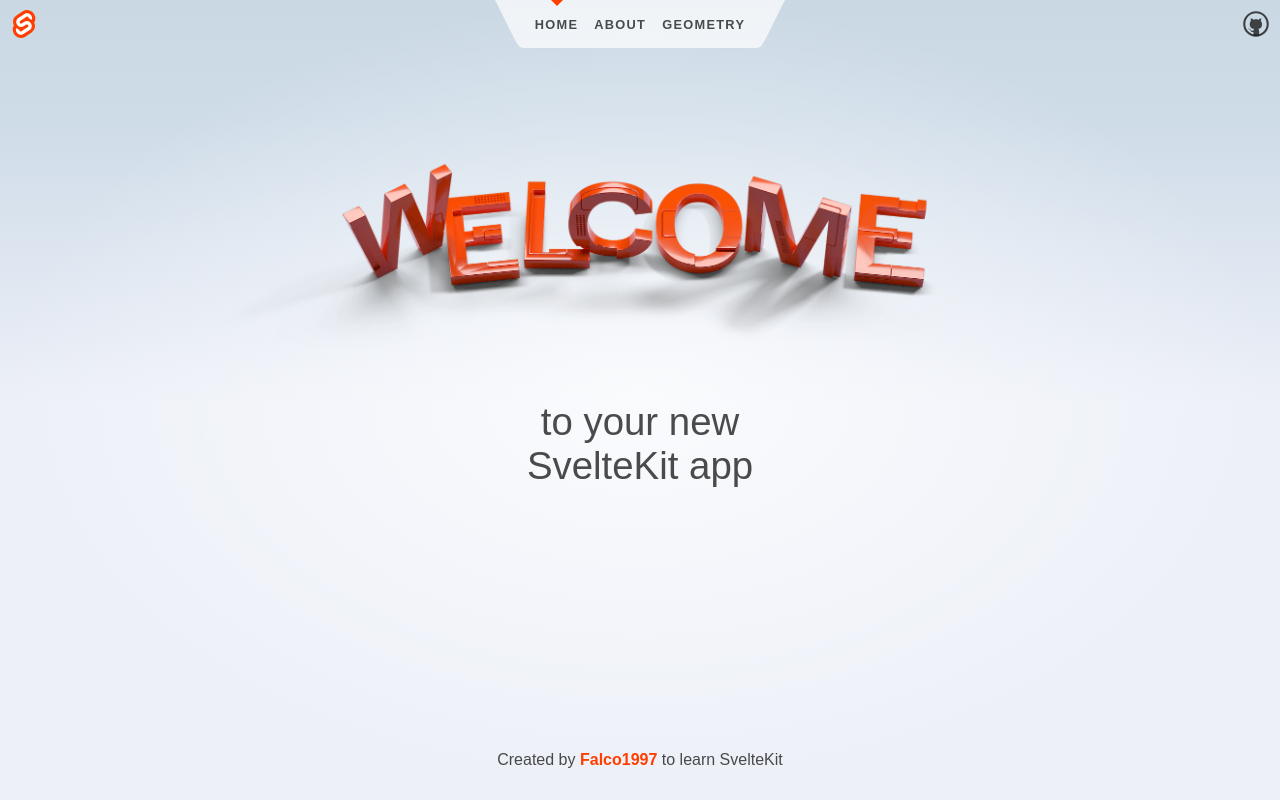
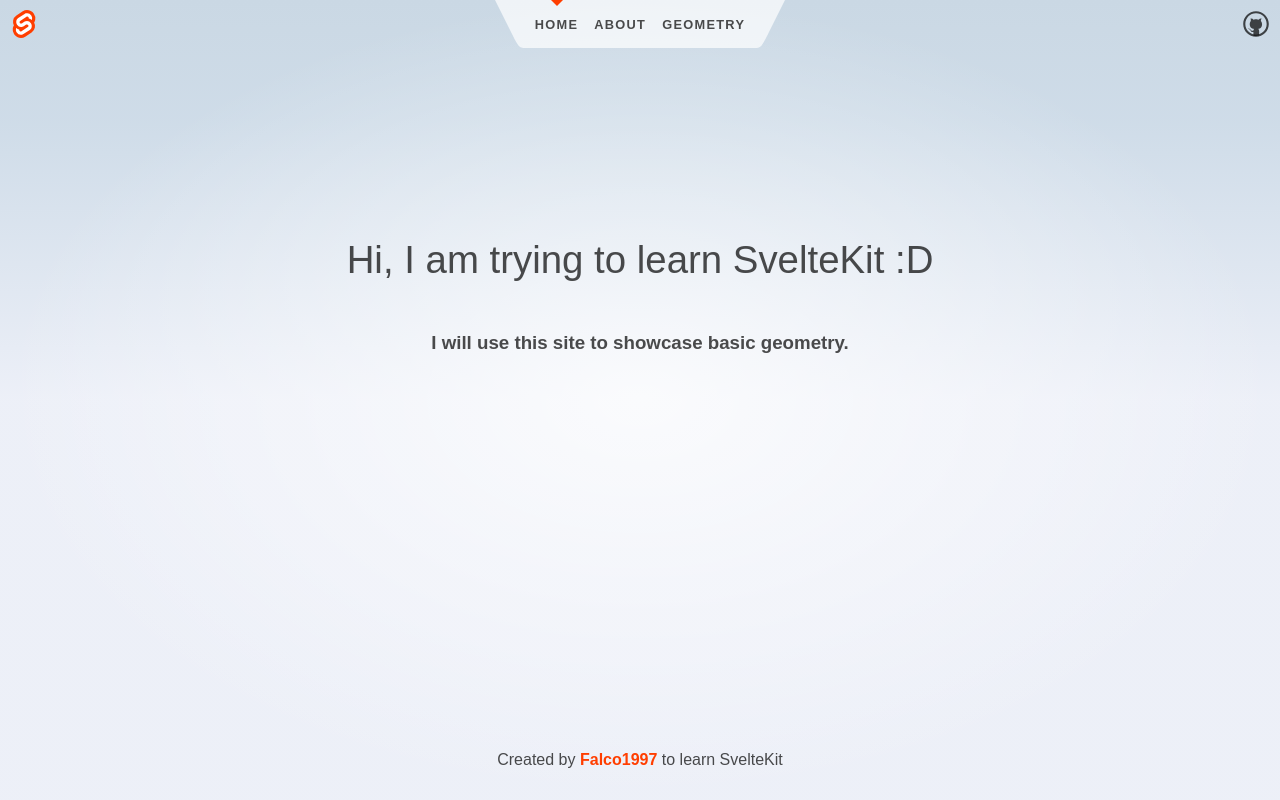
Before and after one commit to Falco1997/Falco1997.github.io, a SvelteKit app: page / in a window 1280 px wide. Built offline with nearby package versions, Linux system fonts and the light colour scheme.

Commit message:
home done

```diff
--- a/src/routes/+page.svelte
+++ b/src/routes/+page.svelte
@@ -11,17 +11,11 @@
 
 <section>
 	<h1>
-		<span class="welcome">
-			<picture>
-				<source srcset={welcome} type="image/webp" />
-				<img src={welcome_fallback} alt="Welcome" />
-			</picture>
-		</span>
-
-		to your new<br />SvelteKit app
+		Hi, I am trying to learn SvelteKit :D
 	</h1>
-
-	<Counter />
+		<h3>
+			I will use this site to showcase basic geometry.
+		</h3>
 </section>
 
 <style>
@@ -36,20 +30,4 @@
 	h1 {
 		width: 100%;
 	}
-
-	.welcome {
-		display: block;
-		position: relative;
-		width: 100%;
-		height: 0;
-		padding: 0 0 calc(100% * 495 / 2048) 0;
-	}
-
-	.welcome img {
-		position: absolute;
-		width: 100%;
-		height: 100%;
-		top: 0;
-		display: block;
-	}
 </style>
```
